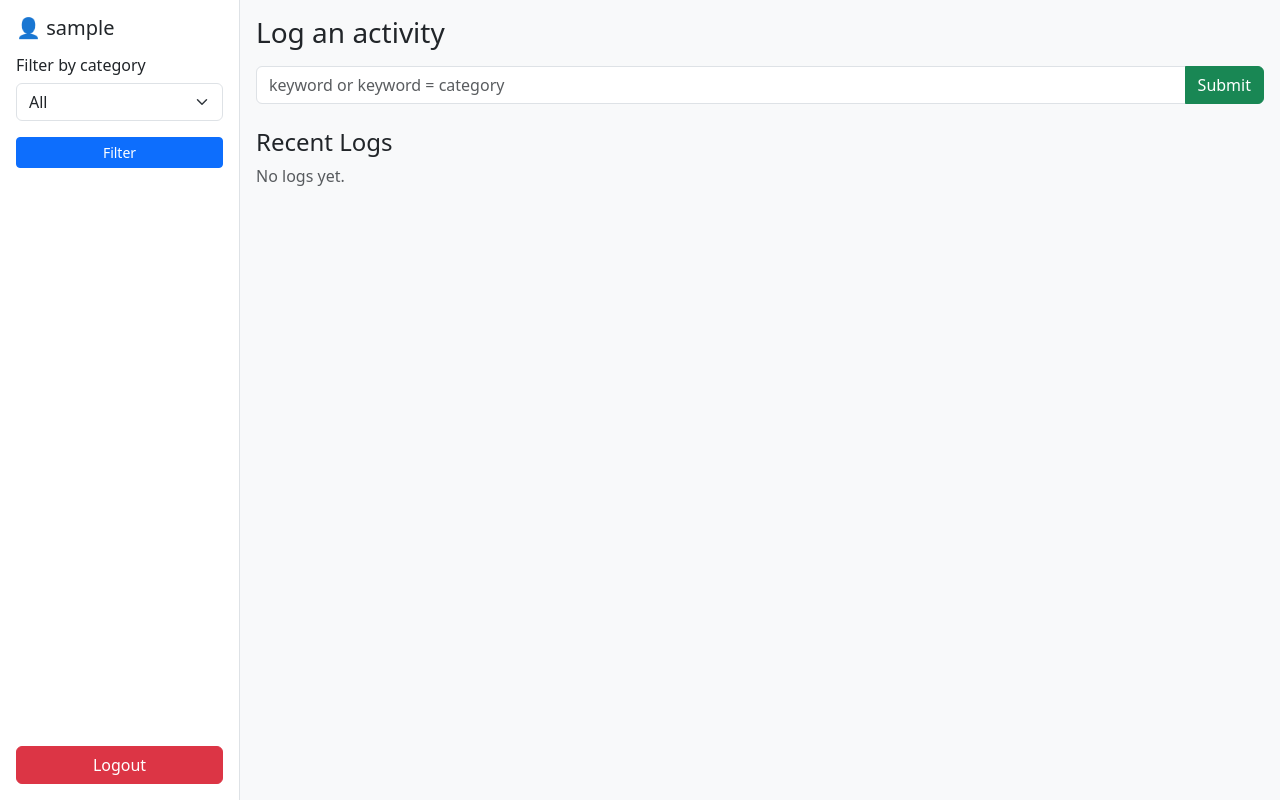
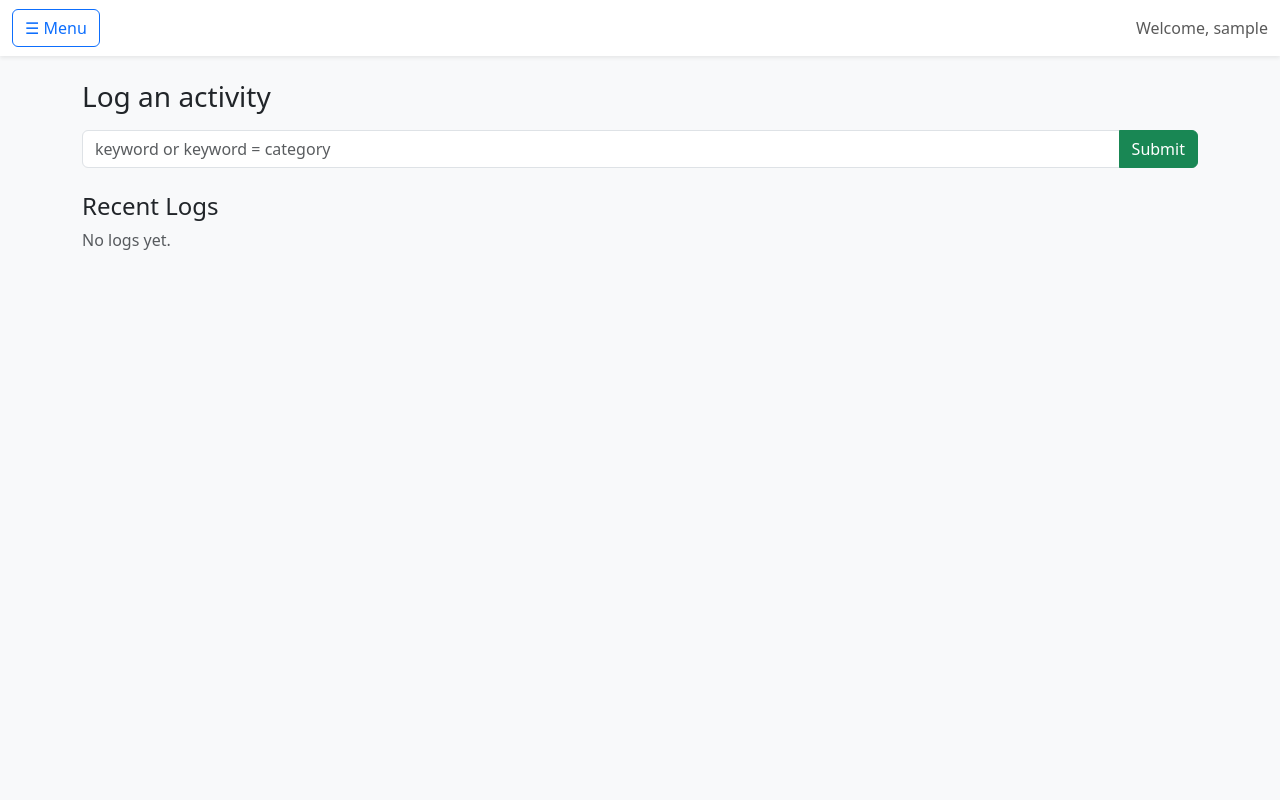
Before and after one commit to allnovice/tracker, a Flask app: page /log in a window 1280 px wide. Run offline with Flask 3, Linux system fonts and the light colour scheme; the visitor is signed in with stand-in values (Sample User, id 1); data that the repository does not hold is empty; some libraries are stand-ins or nearby versions.

Commit message:
Update log.html

```diff
--- a/templates/log.html
+++ b/templates/log.html
@@ -3,41 +3,30 @@
 <head>
   <meta charset="utf-8">
   <title>Logs</title>
-  <meta name="viewport" content="width=device-width, initial-scale=1"> <!-- mobile scaling -->
+  <meta name="viewport" content="width=device-width, initial-scale=1"> <!-- mobile friendly -->
   <link href="https://cdn.jsdelivr.net/npm/bootstrap@5.3.2/dist/css/bootstrap.min.css" rel="stylesheet">
-  <style>
-    body { background-color: #f8f9fa; }
-    .sidebar {
-      height: 100vh;
-      position: fixed;
-      left: 0;
-      top: 0;
-      width: 240px;
-      background: #ffffff;
-      border-right: 1px solid #dee2e6;
-      display: flex;
-      flex-direction: column;
-      justify-content: space-between;
-      padding: 1rem;
-    }
-    .content {
-      margin-left: 240px;
-      padding: 1rem;
-    }
-    @media (max-width: 768px) {
-      .sidebar { width: 200px; }
-      .content { margin-left: 200px; }
-    }
-  </style>
 </head>
-<body>
-  <!-- Sidebar -->
-  <div class="sidebar">
-    <div>
-      <h5 class="mb-3">👤 {{ username }}</h5>
-      <h6>Filter by category</h6>
-      <form method="get" action="/log">
-        <select name="category" class="form-select mb-3">
+<body class="bg-light">
+  <!-- Top Navbar -->
+  <nav class="navbar navbar-light bg-white shadow-sm sticky-top">
+    <div class="container-fluid">
+      <button class="btn btn-outline-primary" type="button" data-bs-toggle="offcanvas" data-bs-target="#sidebar">
+        ☰ Menu
+      </button>
+      <span class="navbar-text">Welcome, {{ username }}</span>
+    </div>
+  </nav>
+
+  <!-- Sidebar (Offcanvas) -->
+  <div class="offcanvas offcanvas-start" tabindex="-1" id="sidebar">
+    <div class="offcanvas-header">
+      <h5 class="offcanvas-title">Menu</h5>
+      <button type="button" class="btn-close" data-bs-dismiss="offcanvas"></button>
+    </div>
+    <div class="offcanvas-body d-flex flex-column">
+      <form method="get" action="/log" class="mb-3">
+        <label for="category" class="form-label">Filter by category</label>
+        <select name="category" id="category" class="form-select mb-2">
           <option value="">All</option>
           {% for cat in categories %}
           <option value="{{ cat }}">{{ cat }}</option>
@@ -45,18 +34,20 @@
         </select>
         <button type="submit" class="btn btn-sm btn-primary w-100">Filter</button>
       </form>
-    </div>
-    <div>
-      <a href="/logout" class="btn btn-danger w-100">Logout</a>
+      <div class="mt-auto">
+        <a href="/logout" class="btn btn-danger w-100">Logout</a>
+      </div>
     </div>
   </div>
 
-  <!-- Main content -->
-  <div class="content">
+  <!-- Main Content -->
+  <div class="container py-4">
     <h3 class="mb-3">Log an activity</h3>
+
     {% if message %}
     <div class="alert alert-info">{{ message }}</div>
     {% endif %}
+
     <form method="post" class="mb-4">
       <div class="input-group">
         <input type="text" name="prompt" class="form-control" placeholder="keyword or keyword = category">
@@ -90,5 +81,7 @@
     <p class="text-muted">No logs yet.</p>
     {% endif %}
   </div>
+
+  <script src="https://cdn.jsdelivr.net/npm/bootstrap@5.3.2/dist/js/bootstrap.bundle.min.js"></script>
 </body>
 </html>
```
